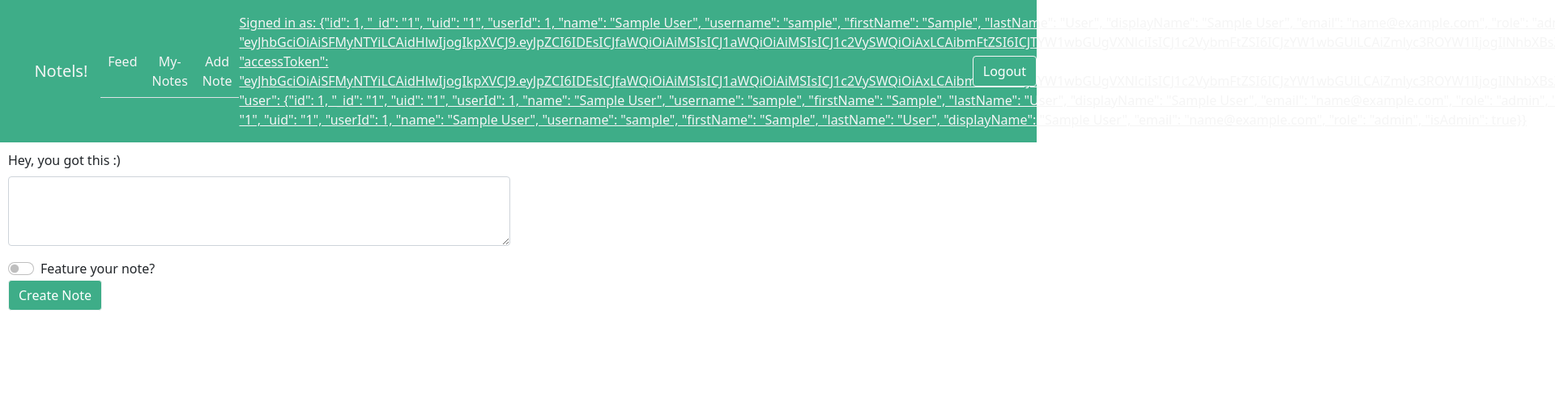
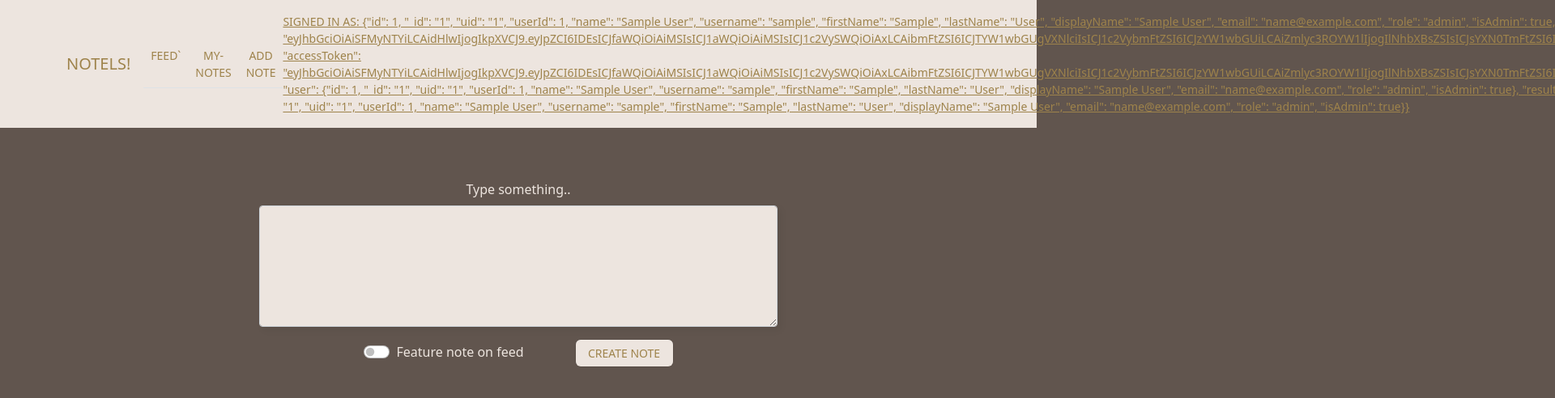
Before and after one commit to DannStormy/first-react-flask-app, a React (Create React App) app: page /addnote in a window 1280 px wide. Shown: the top 492 px of the page at 81% size, 1920 px wide, since content can reach past the window. Built offline with nearby package versions, Linux system fonts and the light colour scheme; sample sign-in values are in the browser's storage.

Commit message:
design commit

```diff
--- a/package.json
+++ b/package.json
@@ -13,6 +13,7 @@
     "react-bootstrap": "^2.2.0",
     "react-bootstrap-icons": "^1.8.1",
     "react-dom": "^17.0.2",
+    "react-helmet": "^6.1.0",
     "react-router-dom": "^6.2.2",
     "react-scripts": "5.0.0",
     "web-vitals": "^2.1.4",
--- a/src/App.css
+++ b/src/App.css
@@ -1,5 +1,15 @@
+*,
+*:before,
+*:after {
+  box-sizing: border-box;
+}
+
 .color-nav {
-  background-color: rgb(62, 173, 136);
+  background-color: #ede5df;
+  font-size: 14px;
+}
+.nav-links {
+  color: #9e834b !important;
 }
 
 .link-text {
@@ -7,11 +17,87 @@
 }
 
 .form {
-  width: 50%;
-  padding: 10px;
+  text-align: center;
+  margin-top: 5%;
 }
 
-.custom {
-  background-color: rgb(62, 173, 136) !important;
-  border: 1px solid whitesmoke !important;
+input[type="text"],
+input[type="password"],
+input[type="email"] {
+  width: 40%;
+  padding: 10px;
+  margin: 10px 0;
+  background-color: #ede5df !important;
+  border: 0;
+  border-bottom: 1px solid #eee;
+  border-radius: 10px;
+  padding: 10px;
+  border: 0;
+  box-shadow: 0 0 15px 4px rgba(0, 0, 0, 0.06);
 }
+
+textarea {
+  background-color: #ede5df !important;
+  width: 50% !important;
+  resize: vertical;
+  padding: 15px;
+  border-radius: 15px;
+  border: 0;
+  box-shadow: 4px 4px 10px rgba(0, 0, 0, 0.06);
+  height: 150px;
+  display: block !important;
+  margin-left: auto !important;
+  margin-right: auto !important;
+}
+
+button {
+  align-items: center;
+  width: 120px;
+  padding: 6px 14px;
+  border-radius: 6px !important;
+  border: none;
+  font-size: 14px !important;
+  background: #ede5df;
+  box-shadow: 0px 0.5px 1px rgba(0, 0, 0, 0.1),
+    inset 0px 0.5px 0.5px rgba(255, 255, 255, 0.5),
+    0px 0px 0px 0.5px rgba(0, 0, 0, 0.12) !important;
+  color: #9e834b;
+  user-select: none;
+  -webkit-user-select: none;
+  touch-action: manipulation;
+}
+
+button:focus {
+  box-shadow: inset 0px 0.8px 0px -0.25px rgba(255, 255, 255, 0.2),
+    0px 0.5px 1px rgba(0, 0, 0, 0.1), 0px 0px 0px 3.5px rgba(58, 108, 217, 0.5) !important;
+  outline: 0;
+}
+
+.error {
+  color: #f44336;
+}
+
+.switch {
+  display: inline-block !important;
+  margin-right: 5% !important;
+}
+
+.card {
+  background-color: #ede5df !important;
+  color: #9e834b !important;
+  display: block !important;
+  margin-left: 25% !important;
+  margin-right: auto !important;
+  margin-top: 10px;
+  width: 50%;
+}
+
+.personal-card {
+  background-color: red !important;
+  color: #9e834b !important;
+  display: block !important;
+  margin-left: 25% !important;
+  margin-right: auto !important;
+  margin-top: 10px;
+  width: 50%;
+}
--- a/src/App.js
+++ b/src/App.js
@@ -1,3 +1,5 @@
+import { Helmet } from 'react-helmet';
+
 import "./App.css";
 import AllRoutes from './Routes';
 import LoginContextProvider from './contexts/LoginContext';
@@ -6,11 +8,19 @@ import 'bootstrap/dist/css/bootstrap.min.css';
 
 function App() {
   return (
-    <LoginContextProvider>
-      <div className="App">
-        <AllRoutes />
-      </div>
-    </LoginContextProvider>
+    <>
+      <LoginContextProvider>
+        <div className="App">
+          <Helmet>
+            <style>{'body { background-color: #61554E }'}</style>
+          </Helmet>
+
+          <AllRoutes />
+        </div>
+      </LoginContextProvider>
+    </>
+
+
   );
 }
 
--- a/src/components/AddNotes.js
+++ b/src/components/AddNotes.js
@@ -40,7 +40,7 @@ export const AddNotes = () => {
             <Navigation />
             <Form className="form">
                 <Form.Group className="mb-3" controlId="exampleForm.ControlTextarea1">
-                    <Form.Label>Hey, you got this :) </Form.Label>
+                    <Form.Label style={{ 'color': '#ede5df' }}>Type something..</Form.Label>
                     <Form.Control className="textarea" name="addNote"
                         type="text"
                         //id="CommentsOrAdditionalInformation"
@@ -48,13 +48,21 @@ export const AddNotes = () => {
                         onChange={e => addNote(e.target.value)}
                         as="textarea" rows={3} />
                 </Form.Group>
-                <Form.Check
+                <Form.Check className="switch"
+                    style={{ 'color': '#ede5df' }}
                     type="switch"
+                    label="Feature note on feed"
                     id="custom-switch"
-                    label="Feature your note?"
                     onChange={e => setStatus(e.target.checked)}
                 />
-                <Button className='custom' onClick={handleSubmit}>Create Note</Button>
+                <Button
+                    style={{
+                        'backgroundColor': '#ede5df',
+                        'border': '0',
+                        'color': '#9e834b',
+                        'font-size': '14px'
+                    }}
+                    onClick={handleSubmit}>CREATE NOTE</Button>
             </Form>
         </>
     )
--- a/src/components/Login.js
+++ b/src/components/Login.js
@@ -1,4 +1,5 @@
 import { React } from 'react';
+
 import { useNavigate } from "react-router-dom";
 
 import { useFormik } from 'formik';
@@ -11,12 +12,12 @@ const validate = values => {
     const errors = {};
 
     if (!values.username) {
-        errors.username = 'Required';
+        errors.username = 'Required!';
     } else if (values.username.length > 20) {
         errors.username = 'Must be 20 characters or less';
     }
     if (!values.password) {
-        errors.password = 'Required';
+        errors.password = 'Required!';
     } else if (values.password.length < 5) {
         errors.password = 'Must be up to 5 characters';
     }
@@ -61,16 +62,16 @@ export default function Login() {
         <>
             <Navbar className="color-nav" bg="" variant="">
                 <Container>
-                    <Navbar.Brand style={{ 'color': 'whitesmoke' }} href="/">Notels!</Navbar.Brand>
+                    <Navbar.Brand style={{ 'color': '#9e834b' }} href="/">NOTELS!</Navbar.Brand>
                     <Nav className="me-auto">
-                        <Nav.Link style={{ 'color': 'whitesmoke' }} href="/login">Login</Nav.Link>
-                        <Nav.Link style={{ 'color': 'whitesmoke' }} href="/sign-up">Register</Nav.Link>
+                        <Nav.Link style={{ 'color': '#9e834b' }} href="/login">LOGIN</Nav.Link>
+                        <Nav.Link style={{ 'color': '#9e834b' }} href="/sign-up">REGISTER</Nav.Link>
                     </Nav>
                 </Container>
             </Navbar>
-            <form onSubmit={formik.handleSubmit}>
-                <label htmlFor="username">Username</label>
+            <form className='form' onSubmit={formik.handleSubmit}>
                 <input
+                    placeholder="Username"
                     id="username"
                     name="username"
                     type="text"
@@ -79,10 +80,11 @@ export default function Login() {
                     value={formik.values.username}
                 />
                 {formik.touched.email && formik.errors.email ? (
-                    <div>{formik.errors.email}</div>
+                    <div className="error">{formik.errors.email}</div>
                 ) : null}
-                <label htmlFor="password">Password</label>
+                <br />
                 <input
+                    placeholder="Password"
                     id="password"
                     name="password"
                     type="password"
@@ -91,9 +93,10 @@ export default function Login() {
                     value={formik.values.password}
                 />
                 {formik.touched.password && formik.errors.password ? (
-                    <div>{formik.errors.password}</div>
+                    <div className="error">{formik.errors.password}</div>
                 ) : null}
-                <button type="submit">Submit</button>
+                <br />
+                <button role="button" type="submit">LOGIN</button>
             </form>
         </>
 
--- a/src/components/LogoutButton.js
+++ b/src/components/LogoutButton.js
@@ -13,6 +13,17 @@ export default function LogoutButton() {
     }
 
     return (
-        <Button onClick={logout} className="custom">Logout</Button>
+        <Button style=
+            {{
+                'backgroundColor': '#463932',
+                'border': '0',
+                'color': '#9e834b',
+                'width': '70px',
+                'margin-left': '20px',
+                'float': 'right'
+            }}
+            onClick={logout}
+            className=""
+        >Logout</Button>
     )
 }
--- a/src/components/Navbar.js
+++ b/src/components/Navbar.js
@@ -5,24 +5,24 @@ import { LoginContext } from '../contexts/LoginContext';
 import LogoutButton from './LogoutButton';
 
 export default function Navigation() {
-    const [loginData, setLoginData] = useContext(LoginContext);
     return (
         <>
-            <Navbar className="color-nav" bg="" variant="">
-                <Container>
-                    <Navbar.Brand style={{ 'color': 'whitesmoke' }} href="/">Notels!</Navbar.Brand>
-                    <Nav fill variant="tabs" className="me-auto">
-                        <Nav.Link style={{ 'color': 'whitesmoke' }} href="/notesfeed">Feed</Nav.Link>
-                        <Nav.Link style={{ 'color': 'whitesmoke' }} href="/mynotes">My-Notes</Nav.Link>
-                        <Nav.Link style={{ 'color': 'whitesmoke' }} href="/addnote">Add Note</Nav.Link>
-                    </Nav>
-                    <Navbar.Collapse className="justify-content-end">
-                        <Navbar.Text >
-                            <a style={{ 'color': 'whitesmoke' }} href="/login">Signed in as: {localStorage.getItem("user")}</a>
+            <Navbar collapseOnSelect expand="lg" className="color-nav">
+                <Container className="nav-links">
+                    <Navbar.Brand style={{ 'color': '#9e834b' }} href="/">NOTELS!</Navbar.Brand>
+                    <Navbar.Toggle aria-controls="responsive-navbar-nav" />
+                    <Navbar.Collapse id="responsive-navbar-nav">
+                        <Nav fill variant="tabs" className="me-auto">
+                            <Nav.Link style={{ 'color': '#9e834b' }} href="/notesfeed">FEED`</Nav.Link>
+                            <Nav.Link style={{ 'color': '#9e834b' }} href="/mynotes">MY-NOTES</Nav.Link>
+                            <Nav.Link style={{ 'color': '#9e834b' }} href="/addnote">ADD NOTE</Nav.Link>
+                        </Nav>
+                        <Navbar.Text className="justify-content-end">
+                            <a style={{ 'color': '#9e834b' }} href="/login">SIGNED IN AS: {localStorage.getItem("user")}</a>
                         </Navbar.Text>
+                        <LogoutButton />
                     </Navbar.Collapse>
                 </Container>
-                <LogoutButton />
             </Navbar>
         </>
     )
--- a/src/components/Note.js
+++ b/src/components/Note.js
@@ -29,18 +29,18 @@ export default function Note() {
     return (
         <>
             <Navigation />
-            <Card.Header>Featured Notes</Card.Header>
+            <Card.Header className="card">Featured Notes</Card.Header>
             {notes.map(eachNote => {
                 if (eachNote.can_view_records) {
                     return (
-                        <Card key={eachNote.id}>
+                        <Card className="card" style={{ 'box-shadow': '2px 2px #9e834b' }} key={eachNote.id}>
                             <Card.Body>
                                 <blockquote className="blockquote mb-0">
                                     <p>
                                         {' '}
                                         {eachNote.data}{' '}
                                     </p>
-                                    <footer className="blockquote-footer">
+                                    <footer style={{ 'color': '#5a4b47' }} className="blockquote-footer">
                                         {eachNote.owner}
                                     </footer>
                                 </blockquote>
--- a/src/components/Signup.js
+++ b/src/components/Signup.js
@@ -7,33 +7,33 @@ const validate = values => {
     const errors = {};
 
     if (!values.firstName) {
-        errors.firstName = 'Required';
+        errors.firstName = 'Required!';
     } else if (values.firstName.length > 15) {
         errors.firstName = 'Must be 15 characters or less';
     }
 
     if (!values.lastName) {
-        errors.lastName = 'Required';
+        errors.lastName = 'Required!';
     } else if (values.lastName.length > 20) {
         errors.lastName = 'Must be 20 characters or less';
     }
     if (!values.username) {
-        errors.username = 'Required';
+        errors.username = 'Required!';
     } else if (values.username.length > 20) {
         errors.username = 'Must be 20 characters or less';
     }
     if (!values.email) {
-        errors.email = 'Required';
+        errors.email = 'Required!';
     } else if (!/^[A-Z0-9._%+-]+@[A-Z0-9.-]+\.[A-Z]{2,4}$/i.test(values.email)) {
         errors.email = 'Invalid email address';
     }
     if (!values.password) {
-        errors.password = 'Required';
+        errors.password = 'Required!';
     } else if (values.password.length < 5) {
         errors.password = 'Must be up to 5 characters';
     }
     if (!values.retypePassword) {
-        errors.retypePassword = 'Required';
+        errors.retypePassword = 'Required!';
     } else if (values.password !== values.retypePassword) {
         errors.retypePassword = 'Passwords do not match';
     }
@@ -85,16 +85,16 @@ export default function SignupForm() {
         <>
             <Navbar className="color-nav" bg="" variant="">
                 <Container>
-                    <Navbar.Brand style={{ 'color': 'whitesmoke' }} href="/">Notels!</Navbar.Brand>
+                    <Navbar.Brand style={{ 'color': '#9e834b' }} href="/">NOTELS!</Navbar.Brand>
                     <Nav className="me-auto">
-                        <Nav.Link style={{ 'color': 'whitesmoke' }} href="/login">Login</Nav.Link>
-                        <Nav.Link style={{ 'color': 'whitesmoke' }} href="/sign-up">Register</Nav.Link>
+                        <Nav.Link style={{ 'color': '#9e834b' }} href="/login">LOGIN</Nav.Link>
+                        <Nav.Link style={{ 'color': '#9e834b' }} href="/sign-up">REGISTER</Nav.Link>
                     </Nav>
                 </Container>
             </Navbar>
-            <form onSubmit={formik.handleSubmit}>
-                <label htmlFor="firstName">First Name</label>
+            <form className="form" onSubmit={formik.handleSubmit}>
                 <input
+                    placeholder="First Name"
                     id="firstName"
                     name="firstName"
                     type="text"
@@ -103,11 +103,11 @@ export default function SignupForm() {
                     value={formik.values.firstName}
                 />
                 {formik.touched.firstName && formik.errors.firstName ? (
-                    <div>{formik.errors.firstName}</div>
+                    <div className="error">{formik.errors.firstName}</div>
                 ) : null}
-
-                <label htmlFor="lastName">Last Name</label>
+                <br />
                 <input
+                    placeholder="Last Name"
                     id="lastName"
                     name="lastName"
                     type="text"
@@ -116,10 +116,11 @@ export default function SignupForm() {
                     value={formik.values.lastName}
                 />
                 {formik.touched.lastName && formik.errors.lastName ? (
-                    <div>{formik.errors.lastName}</div>
+                    <div className="error">{formik.errors.lastName}</div>
                 ) : null}
-                <label htmlFor="username">Username</label>
+                <br />
                 <input
+                    placeholder="Username"
                     id="username"
                     name="username"
                     type="text"
@@ -128,11 +129,11 @@ export default function SignupForm() {
                     value={formik.values.username}
                 />
                 {formik.touched.username && formik.errors.username ? (
-                    <div>{formik.errors.username}</div>
+                    <div className="error">{formik.errors.username}</div>
                 ) : null}
-
-                <label htmlFor="email">Email Address</label>
+                <br />
                 <input
+                    placeholder="Email"
                     id="email"
                     name="email"
                     type="email"
@@ -141,10 +142,11 @@ export default function SignupForm() {
                     value={formik.values.email}
                 />
                 {formik.touched.email && formik.errors.email ? (
-                    <div>{formik.errors.email}</div>
+                    <div className="error">{formik.errors.email}</div>
                 ) : null}
-                <label htmlFor="password">Password</label>
+                <br />
                 <input
+                    placeholder="Password"
                     id="password"
                     name="password"
                     type="password"
@@ -153,10 +155,11 @@ export default function SignupForm() {
                     value={formik.values.password}
                 />
                 {formik.touched.password && formik.errors.password ? (
-                    <div>{formik.errors.password}</div>
+                    <div className="error">{formik.errors.password}</div>
                 ) : null}
-                <label htmlFor="retypePassword">Retype Password</label>
+                <br />
                 <input
+                    placeholder="Retype Password"
                     id="retypePassword"
                     name="retypePassword"
                     type="password"
@@ -165,10 +168,10 @@ export default function SignupForm() {
                     value={formik.values.retypePassword}
                 />
                 {formik.touched.retypePassword && formik.errors.retypePassword ? (
-                    <div>{formik.errors.retypePassword}</div>
+                    <div className="error">{formik.errors.retypePassword}</div>
                 ) : null}
-
-                <button type="submit">Submit</button>
+                <br />
+                <button type="submit">SUBMIT</button>
             </form>
         </>
     );
```
Also changed, not shown: src/components/PersonalNotes.js (+9 -8 lines), 1 other file (tests, documents, lock files or other folders).
